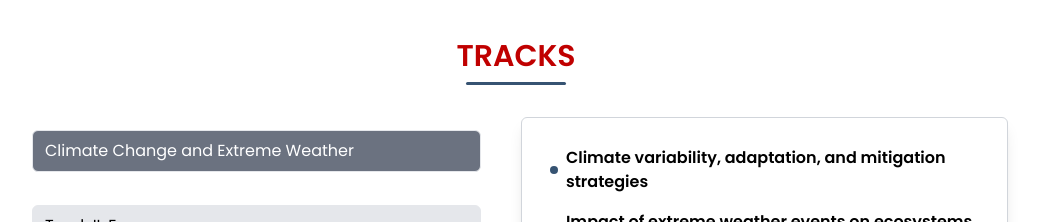
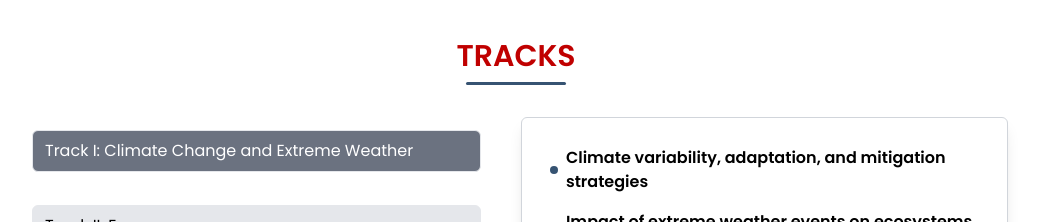
Before and after one commit to ncrtces-team/ncrtces-2026, a React (Vite) app: page / in a window 1280 px wide. Shown: the part 2140-2362 px from the top of the page, without its empty margins (124-1163 px from the left). Built offline with nearby package versions, Linux system fonts and the light colour scheme.

Commit message:
Fix Track 1 name

```diff
--- a/pages/Tracks.jsx
+++ b/pages/Tracks.jsx
@@ -35,7 +35,7 @@ const Tracks = () => {
   const tracks = [
     {
       id: "track1",
-      title: "Climate Change and Extreme Weather ",
+      title: "Track I: Climate Change and Extreme Weather ",
       items: [
         "Climate variability, adaptation, and mitigation strategies",
         "Impact of extreme weather events on ecosystems and infrastructure",
```
